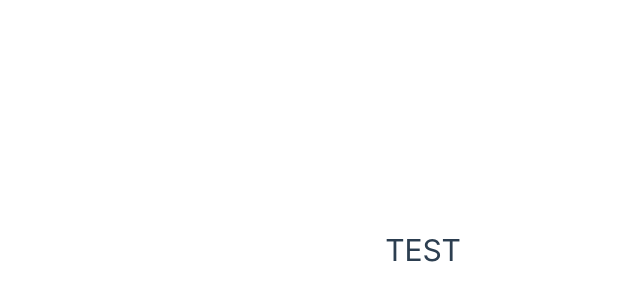
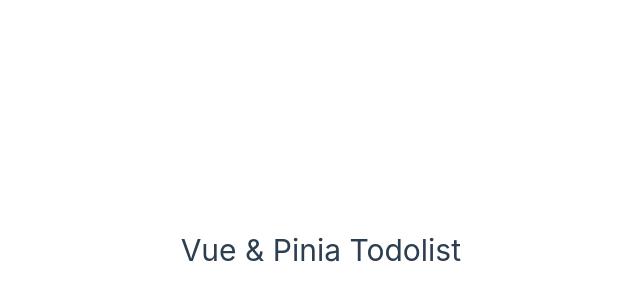
Before and after one commit to FabioDevCode/V-Todo, a Vue app: page / in a window 1280 px wide. Shown: the part 150-450 px from the top of the page, without its empty margins (179-819 px from the left). Built offline with nearby package versions, Linux system fonts and the light colour scheme.

Commit message:
Second commit

```diff
--- a/index.html
+++ b/index.html
@@ -2,9 +2,9 @@
 <html lang="en">
   <head>
     <meta charset="UTF-8">
-    <link rel="icon" href="/favicon.ico">
+    <link rel="icon" href="./pinia.svg">
     <meta name="viewport" content="width=device-width, initial-scale=1.0">
-    <title>Vite App</title>
+    <title>V-Todo</title>
   </head>
   <body>
     <div id="app"></div>
--- a/src/App.vue
+++ b/src/App.vue
@@ -1,7 +1,8 @@
 <template>
-	<h1>TEST</h1>
+	<h1>Vue & Pinia Todolist</h1>
 </template>
 
+<!-- Template / Script -->
 
 <script>
 	export default {
@@ -22,6 +23,7 @@
 	}
 </script>
 
+<!-- Script / Style -->
 
 <style>
 
```
Also changed, not shown: public/pinia.svg (added), 1 other file (tests, documents, lock files or other folders).
